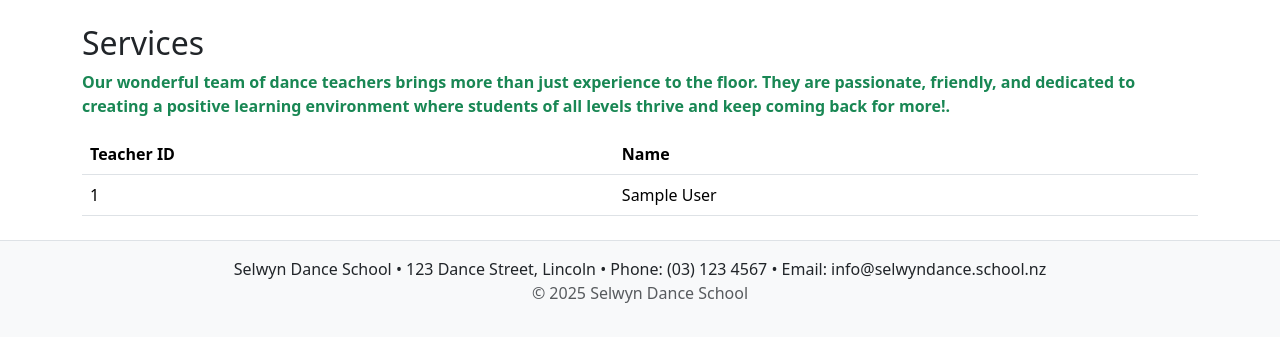
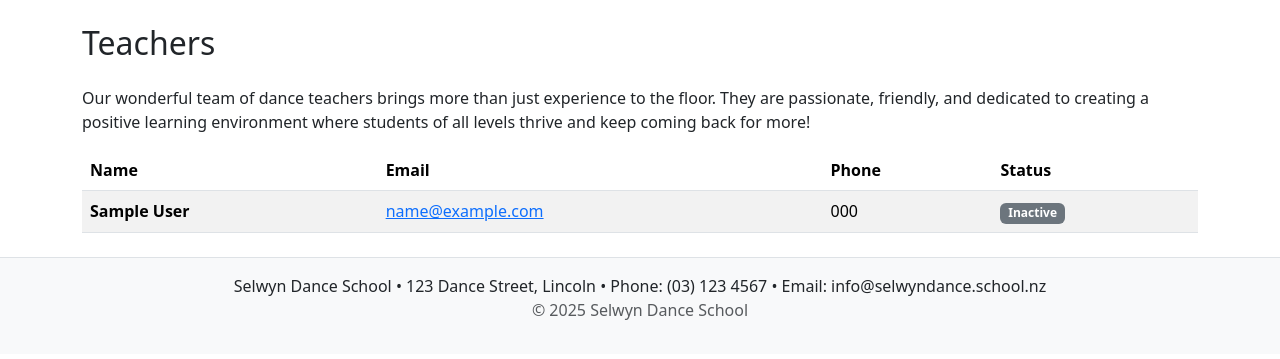
Before and after one commit to Yonggang-Chen-1173486/sds, a Flask app: template templates/teacher_list.html in a window 1280 px wide. Shown: the part 56-415 px from the top of the page. Run offline with Flask 3, Linux system fonts and the light colour scheme; the template is opened without the code that fills it: most values are stand-ins (such as "Sample title", 1, 10 or a date in 2020); some libraries are stand-ins or nearby versions.

Commit message:
made changes to include more teacher details. Modified the teacher_list template so it looks more consistent with the student list page

```diff
--- a/app.py
+++ b/app.py
@@ -26,7 +26,7 @@ def home():
 @app.route("/teachers", methods=["GET"])
 def teacher_list():
     cursor = db.get_cursor()
-    querystr = "SELECT teacher_id, first_name, last_name FROM teachers;"
+    querystr = "SELECT teacher_id, first_name, last_name, email, phone, is_active FROM teachers ORDER BY last_name, first_name;"
     cursor.execute(querystr)
     teachers = cursor.fetchall()
     cursor.close()
--- a/templates/teacher_list.html
+++ b/templates/teacher_list.html
@@ -4,22 +4,56 @@
 
 {% block content %}
 
-<h2>Services</h2>
+<h2 class="mb-4">Teachers</h2>
 
-<p class="text-success"><strong>Our wonderful team of dance teachers brings more than just experience to the floor. They are passionate, friendly, and dedicated to creating a positive learning environment where students of all levels thrive and keep coming back for more!.</strong>  </p>
+<p>Our wonderful team of dance teachers brings more than just experience to the floor. They are passionate, friendly, and dedicated to creating a positive learning environment where students of all levels thrive and keep coming back for more!  </p>
 
-<table class="table">
+<!-- 使用与 Students 页面相同的表格样式 -->
+<table class="table table-striped table-hover">
+    <thead>
         <tr>
-        <th>Teacher ID</th>
             <th>Name</th>
+            <th>Email</th>
+            <th>Phone</th>
+            <th>Status</th>
         </tr>
+    </thead>
+    <tbody>
         {% for teacher in teachers %}
         <tr>
-        <td>{{ teacher.teacher_id }}</td>
-        <td>{{teacher.first_name}} {{teacher.last_name}}</td>
+            <td>
+                <strong>{{ teacher.first_name }} {{ teacher.last_name }}</strong>
+            </td>
+            <td>
+                {% if teacher.email %}
+                    <a href="mailto:{{ teacher.email }}">{{ teacher.email }}</a>
+                {% else %}
+                    <span class="text-muted">-</span>
+                {% endif %}
+            </td>
+            <td>
+                {% if teacher.phone %}
+                    {{ teacher.phone }}
+                {% else %}
+                    <span class="text-muted">-</span>
+                {% endif %}
+            </td>
+            <td>
+                {% if teacher.is_active %}
+                    <span class="badge bg-success">Active</span>
+                {% else %}
+                    <span class="badge bg-secondary">Inactive</span>
+                {% endif %}
+            </td>
+        </tr>
+        {% else %}
+        <tr>
+            <td colspan="5" class="text-center text-muted py-4">
+                No teachers found in the system.
+            </td>
         </tr>
         {% endfor %}
+    </tbody>
 </table>
 
-
 {% endblock %}
```
Lines whose indentation alone changed are shown as unchanged.
